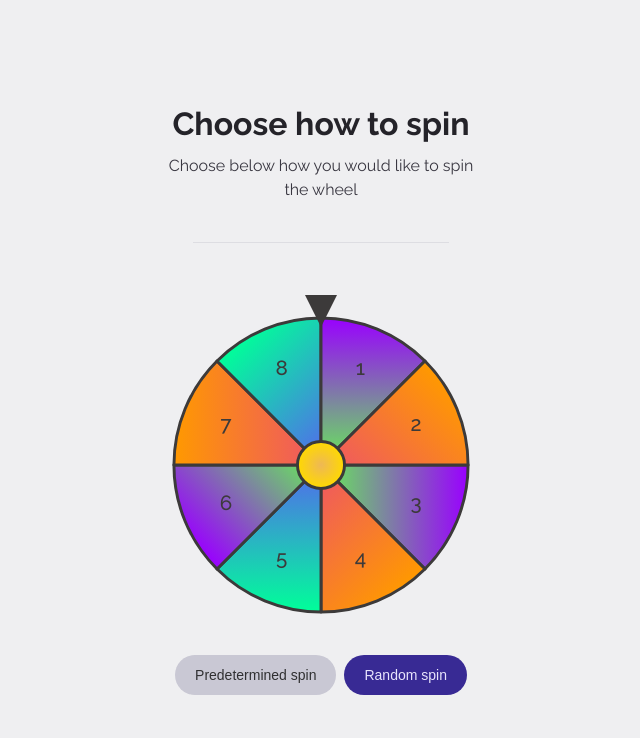
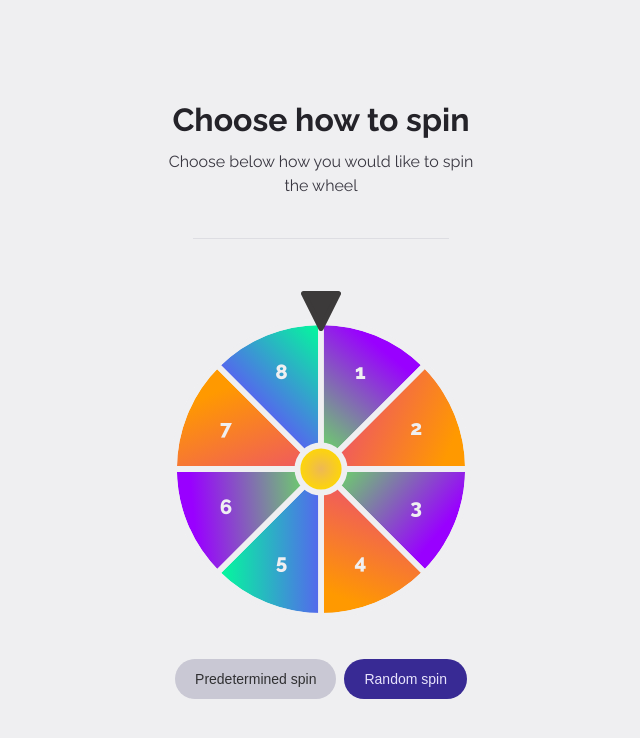
Before and after one commit to Jacques2Marais/spinning-wheel, a Vue app: page /spin in a window 1280 px wide. Shown: the top 738 px of the page, without its empty margins (319-959 px from the left). Built offline with nearby package versions, Linux system fonts and the light colour scheme.

Commit message:
Implement random and predetermined spinning with animation on wheel

```diff
--- a/src/components/SpinningWheel.vue
+++ b/src/components/SpinningWheel.vue
@@ -1,4 +1,6 @@
 <script setup lang="ts">
+import { useTemplateRef } from 'vue'
+
 // given the segment's index, calculate its CSS transformation property (i.e. rotation)
 const calculateSegmentTransformation = (index: number) => {
   const rotation = (index - 1) * 45
@@ -30,35 +32,60 @@ const segmentPath = `M 0,0
   L ${segmentLength},0
   A ${segmentLength},${segmentLength} 0 0,1 ${segmentArcEndX},${segmentArcEndY}
 Z`
+
+const wheel = useTemplateRef('spinner-wheel')
+
+// always spin 10 full circles to create a "spinning effect"
+const spinEffectDegrees = 360 * 10
+
+const getRandomSpinDegrees = () => {
+  const randomNumber = Math.random()
+  const randomSegment = Math.floor(randomNumber * 8) + 1
+  const randomRotationDegrees = spinEffectDegrees + (randomSegment - 1) * 45 + 22.5
+
+  return randomRotationDegrees
+}
+
+const getPredeterminedSpinDegrees = () => {
+  const predeterminedSegment = 3
+  const predeterminedRotationDegrees = spinEffectDegrees + (360 + 22.5 - predeterminedSegment * 45)
+
+  return predeterminedRotationDegrees
+}
+
+const spin = (degrees: number) => {
+  if (wheel.value) {
+    wheel.value.style.transform = `rotate(${degrees}deg)`
+  }
+}
 </script>
 
 <template>
   <div class="wheel-container">
-    <svg width="32" viewBox="0 0 30 30" class="spinner-arrow">
-      <polygon points="30,0 0,0 15,30" />
+    <svg width="40" viewBox="0 0 30 30" class="spinner-arrow">
+      <polygon points="28,2 2,2 15,28" />
     </svg>
 
-    <svg width="300" height="300" viewBox="-2 -2 204 204">
+    <svg width="300" height="300" viewBox="-2 -2 204 204" class="spinner-wheel" ref="spinner-wheel">
       <defs>
         <path id="segment" :d="segmentPath" />
 
-        <linearGradient id="segment-gradient-1">
+        <linearGradient id="segment-gradient-1" gradientTransform="rotate(60)">
           <stop class="gradient-stop-1" offset="0%" />
           <stop class="gradient-stop-2" offset="100%" />
         </linearGradient>
 
-        <linearGradient id="segment-gradient-2">
+        <linearGradient id="segment-gradient-2" gradientTransform="rotate(90)">
           <stop class="gradient-stop-1" offset="0%" />
           <stop class="gradient-stop-2" offset="100%" />
         </linearGradient>
 
-        <linearGradient id="segment-gradient-3">
+        <linearGradient id="segment-gradient-3" gradientTransform="rotate(30)">
           <stop class="gradient-stop-1" offset="0%" />
           <stop class="gradient-stop-2" offset="100%" />
         </linearGradient>
 
-        <!-- radial gradient -->
-        <radialGradient id="middle-gradient" cx="50%" cy="50%" r="50%" fx="50%" fy="50%">
+        <radialGradient id="middle-gradient">
           <stop class="gradient-stop-1" offset="0%" />
           <stop class="gradient-stop-2" offset="100%" />
         </radialGradient>
@@ -86,7 +113,14 @@ Z`
       </g>
 
       <circle cx="100" cy="100" r="16" class="spinner-middle" />
+      <circle cx="100" cy="100" r="100" class="spinner-edge" />
     </svg>
+  </div>
+  <div class="button-group">
+    <button class="button button-secondary" @click="spin(getPredeterminedSpinDegrees())">
+      Predetermined spin
+    </button>
+    <button class="button button-primary" @click="spin(getRandomSpinDegrees())">Random spin</button>
   </div>
 </template>
 
@@ -97,21 +131,32 @@ Z`
   align-items: center;
 }
 
+.spinner-wheel {
+  transition: transform 5s cubic-bezier(0.3, 0.1, 0.25, 1);
+  transform-origin: 50% 50%;
+  transform: rotate(0);
+}
+
 .spinner-arrow {
   fill: var(--foreground);
   translate: 0 0.75rem;
+  stroke: var(--foreground);
+  stroke-width: 4;
+  stroke-linejoin: round;
+
+  z-index: 1;
 }
 
 .spinner-text {
   font-size: 14px;
-  font-weight: 500;
-  fill: var(--foreground);
+  font-weight: 800;
+  fill: var(--background);
 }
 
 .spinner-segment {
   fill: url(#segment-gradient-1);
-  stroke: var(--foreground);
-  stroke-width: 2;
+  stroke: var(--background);
+  stroke-width: 4;
   stroke-linejoin: round;
 
   &.segment-1\/3 {
@@ -123,10 +168,16 @@ Z`
   }
 }
 
+.spinner-edge {
+  fill: none;
+  stroke: var(--background);
+  stroke-width: 4;
+}
+
 .spinner-middle {
   fill: url(#middle-gradient);
-  stroke: var(--foreground);
-  stroke-width: 2;
+  stroke: var(--background);
+  stroke-width: 4;
   stroke-linejoin: round;
 }
 
--- a/src/views/SpinView.vue
+++ b/src/views/SpinView.vue
@@ -6,9 +6,5 @@ import SpinningWheel from '@/components/SpinningWheel.vue'
 <template>
   <BaseLayout title="Choose how to spin" desc="Choose below how you would like to spin the wheel">
     <SpinningWheel />
-    <div class="button-group">
-      <button class="button button-secondary">Predetermined spin</button>
-      <button class="button button-primary">Random spin</button>
-    </div>
   </BaseLayout>
 </template>
```
